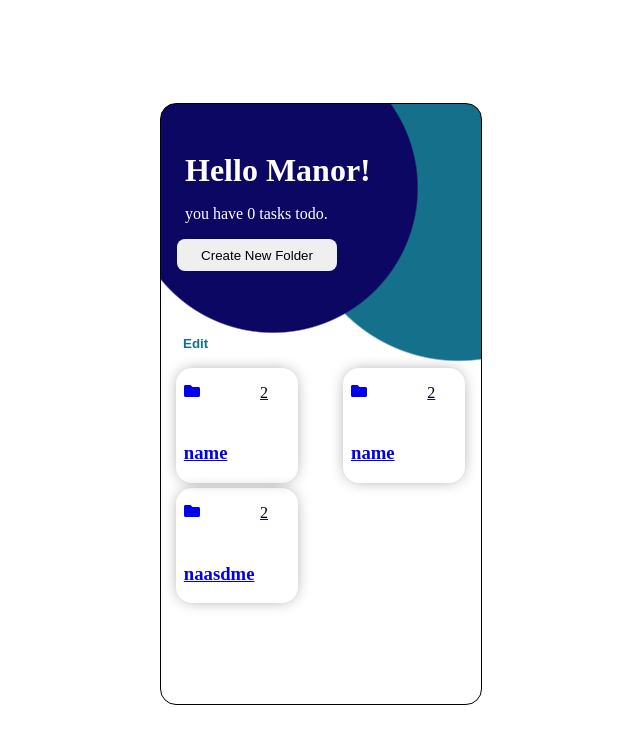
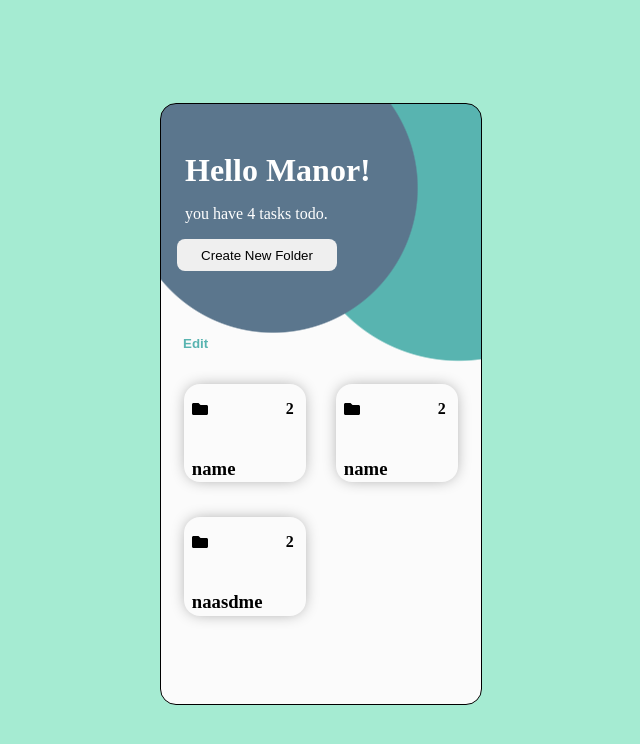
Before and after one commit to ManorHazaz/todo-list, a React (Create React App) app: page / in a window 1280 px wide. Shown: the top 744 px of the page, without its empty margins (319-959 px from the left). Built offline with nearby package versions, Linux system fonts and the light colour scheme.

Commit message:
fixing icons and css

```diff
--- a/package.json
+++ b/package.json
@@ -3,12 +3,14 @@
   "version": "0.1.0",
   "private": true,
   "dependencies": {
+    "@fortawesome/fontawesome-svg-core": "^1.2.34",
+    "@fortawesome/free-solid-svg-icons": "^5.15.2",
+    "@fortawesome/react-fontawesome": "^0.1.14",
     "@testing-library/jest-dom": "^5.11.9",
     "@testing-library/react": "^11.2.3",
     "@testing-library/user-event": "^12.6.0",
     "react": "^17.0.1",
     "react-dom": "^17.0.1",
-    "react-icons": "^4.1.0",
     "react-router-dom": "^5.2.0",
     "react-scripts": "4.0.1",
     "web-vitals": "^0.2.4"
--- a/src/App.js
+++ b/src/App.js
@@ -1,5 +1,5 @@
 import {React , useState} from 'react';
-import {BrowserRouter as Router, Switch, Route, useParams, useRouteMatch} from 'react-router-dom';
+import {BrowserRouter as Router, Route, Redirect} from 'react-router-dom';
 
 import Home from './Home';
 import Tasks from './Tasks';
@@ -10,7 +10,7 @@ function App() {
         {
             id: 1,
             title: 'name',
-			logo: 'logo',
+			icon: 'FaFolder',
 			tasks:
 			[
 				{
@@ -28,7 +28,7 @@ function App() {
         {
             id: 2,
             title: 'name',
-			logo: 'logo',
+			icon: 'FaFolder',
 			tasks:
 			[
 				{
@@ -46,7 +46,7 @@ function App() {
         {
             id: 3,
             title: 'naasdme',
-			logo: 'logo',
+			icon: 'FaFolder',
 			tasks:
 			[
 				{
@@ -63,10 +63,27 @@ function App() {
         }
 		]);
 
+	function tasksToDo()
+	{
+		var todo = 0;
+		folders.forEach( folder =>
+		{
+			folder.tasks.forEach( task =>
+			{
+				if(task.done === false)
+				{
+					todo++;
+				}
+			});
+		});
+
+		return todo;
+	}
+
 	function addFolder()
 	{
 		const lastId = folders[folders.length-1].id;
-		const newFolder = { id: lastId + 1, title: 'new folder', logo: 'logo', tasks: [] };
+		const newFolder = { id: lastId + 1, title: 'new folder', icon: 'FaFolder', tasks: [] };
 		setFolders([ ...folders, newFolder ]);
 	}
 
@@ -80,6 +97,14 @@ function App() {
 			}))
 		);
 	}
+
+	const deleteFolder = (folderId) =>
+	{
+		console.log('delete folder' , folderId);
+		setFolders(folders.filter( (folder) => folder.id !== folderId ));
+		console.log(folders)
+		return <Redirect to="/" />
+    }
 
 	function addTask(folderId)
 	{
@@ -117,6 +142,16 @@ function App() {
 		)
 	}
 
+	function updateTaskDone( id )
+	{
+		setFolders((prev) =>
+			prev.map(({ tasks, ...rest }) =>
+			({
+				...rest,
+				tasks: tasks.map((task) => task.id === id ? {...task ,done: !task.done } :task )
+			}))
+		)
+	}
 
 	function deleteTask(taskId)
 	{
@@ -129,37 +164,16 @@ function App() {
 		))
     }
 
-	function updateTaskDone( id )
-	{
-		setFolders((prev) =>
-			prev.map(({ tasks, ...rest }) =>
-			({
-				...rest,
-				tasks: tasks.map((task) => task.id === id ? {...task ,done: !task.done } :task )
-			}))
-		)
-	}
-
 	return (
 		<div className='App'>
 			<Router>
 				<Route path='/' exact render={(props) =>
 					(
-    					<Home {...props} folders={folders} addFolder={addFolder} />
+    					<Home {...props} folders={folders} addFolder={addFolder} tasksToDo={tasksToDo} />
   					)}
 				/>
 				<Route path='/editFolder' />
-				{/* <Route path='/Tasks/:id' render={(props) =>
-					(
-    					<Tasks {...props} folders={folders} onDelete={deleteTask} updateTaskDone={updateTaskDone} />
-					)}
-				/>
-				<Route path='/Tasks/:id' >
-					<Tasks folders={folders} onDelete={deleteTask} updateTaskDone={updateTaskDone} />
-				</Route> */}
-
-				<Route path='/Tasks/:id' children={<Tasks folders={folders} onDelete={deleteTask} updateTaskDone={updateTaskDone} addTask={addTask} editFolderName={editFolderName} editTaskText={editTaskText} /> } />
-
+				<Route path='/Tasks/:id' children={<Tasks folders={folders} deleteFolder={deleteFolder} onDelete={deleteTask} updateTaskDone={updateTaskDone} addTask={addTask} editFolderName={editFolderName} editTaskText={editTaskText} /> } />
 			</Router>
 		</div>
 	);
--- a/src/Folder.js
+++ b/src/Folder.js
@@ -1,16 +1,16 @@
 import PropTypes from 'prop-types';
-import { FaFolder } from 'react-icons/fa';
+import { FontAwesomeIcon } from '@fortawesome/react-fontawesome';
+import { faFolder } from '@fortawesome/free-solid-svg-icons';
 import { Link } from 'react-router-dom';
 
 function Folder ({ folder })
 {
+
     return (
-        <Link to={`/tasks/${folder.id}`} >
-            <div className='folder'>
-                <span className='icon'><FaFolder /></span>
+        <Link className='folder' to={`/tasks/${folder.id}`} >
+                <FontAwesomeIcon className='icon' icon={faFolder} />
                 <p className='tasks-counter'>{Object.keys(folder.tasks).length}</p>
                 <h3 className='title'>{folder.title}</h3>
-            </div>
         </Link>
     )
 }
--- a/src/Home.js
+++ b/src/Home.js
@@ -1,15 +1,15 @@
 import Folder from './Folder';
-import { FaPlusCircle } from 'react-icons/fa';
 
 
-function Home ({ folders, addFolder })
+
+function Home ({ folders, addFolder, tasksToDo })
 {
     return (
         <div className='container home'>
             <h1> Hello Manor! </h1>
-            <p className='tasks-counter'> you have 0 tasks todo.</p>
-            <button className='btn' onClick={addFolder} >Create New Folder </button>
-            <button className='btn-clean'> Edit </button>
+            <p className='tasks-counter'> you have {tasksToDo()} tasks todo.</p>
+            <button className='btn create-folder' onClick={addFolder} >Create New Folder </button>
+            <button className='btn-clean' > Edit </button>
 
             <div className='folders'>
                 {folders.map((folder) =>(
--- a/src/Task.js
+++ b/src/Task.js
@@ -1,4 +1,5 @@
-import { FaTimes } from 'react-icons/fa';
+import { FontAwesomeIcon } from '@fortawesome/react-fontawesome';
+import { faTimes } from '@fortawesome/free-solid-svg-icons';
 
 function Task ({ task, onDelete, folderId, updateTaskDone, editTaskText })
 {
@@ -7,8 +8,8 @@ function Task ({ task, onDelete, folderId, updateTaskDone, editTaskText })
     return (
         <li className='task'>
             <span className={`task-done ${done}`} onClick={ () => updateTaskDone( task.id )}></span>
-            <input type='text' value={task.text} className='task-text' onChange={ (e) => editTaskText(e.target.value, task.id) }/>
-            <FaTimes className='task-delete' onClick={() => onDelete( task.id )} />
+            <input type='text' value={task.text} className='clean-text-input' onChange={ (e) => editTaskText(e.target.value, task.id) }/>
+            <FontAwesomeIcon icon={faTimes} className='task-delete' onClick={() => onDelete( task.id )} />
         </li>
     )
 }
--- a/src/Tasks.js
+++ b/src/Tasks.js
@@ -1,9 +1,10 @@
 import Task from './Task';
-import { FaArrowLeft, FaPlusCircle } from 'react-icons/fa';
 import { useHistory, useParams } from "react-router-dom";
+import { FontAwesomeIcon } from '@fortawesome/react-fontawesome'
+import { faArrowLeft, faTimes, faPlusCircle } from '@fortawesome/free-solid-svg-icons'
 
 
-function Tasks({ folders , match, onDelete, updateTaskDone ,addTask, editFolderName ,editTaskText})
+function Tasks({ folders , match, onDelete, updateTaskDone ,addTask, editFolderName ,editTaskText, deleteFolder})
 {
     const folderId = useParams().id;
     const index = folders.findIndex(folder => folder.id == folderId);
@@ -11,15 +12,20 @@ function Tasks({ folders , match, onDelete, updateTaskDone ,addTask, editFolderN
 
     return (
         <div className='container page'>
-            <FaArrowLeft onClick={() => history.goBack()} className='backarrow'/>
-            <input type='text' className='folder-title' value={folders[index].title} onChange={(e) => editFolderName(e.target.value, folderId) } />
+            <FontAwesomeIcon icon={faArrowLeft} onClick={() => history.goBack()} className='backarrow'/>
+            <FontAwesomeIcon icon={faTimes} className='task-delete' onClick={() => deleteFolder( folderId )} />
+            <div className='title'>
+                <input type='text' className='clean-text-input folder-title' value={folders[index].title} onChange={(e) => editFolderName(e.target.value, folderId) } />
+
+            </div>
+
             <div className='contant'>
                 <ul className='tasks'>
                     { folders[index].tasks.length > 0 ? folders[index].tasks.map((task) =>(
                         <Task key={task.id} task={task} folderId={index} onDelete={onDelete} updateTaskDone={updateTaskDone} editTaskText={editTaskText} />
                     )) : 'There are no tasks in this folder'}
                 </ul>
-                <FaPlusCircle className='add-task-btn' onClick={() => addTask(folderId)} />
+                <FontAwesomeIcon icon={faPlusCircle} className='add-task-btn' onClick={() => addTask(folderId)} />
             </div>
         </div>
     )
--- a/src/style.css
+++ b/src/style.css
@@ -1,12 +1,17 @@
 :root
 {
-	--primary:  #0d0764;
-	--secondary:  #15708b;
+	--primary:  #5b768d;
+    --secondary:  #58b4b0;
+    --background: #a5ebd2;
+}
+html
+{
+    background-color: var(--background);
 }
 
 body
 {
-  height: 99vh;
+    height: 99vh;
 	display: flex;
 	align-items: center;
 	justify-content: center;
@@ -27,7 +32,9 @@ body
 {
 	background:
 	radial-gradient( circle 9em at 35% 14%, var(--primary) 100%, transparent 101% ),
-	radial-gradient( circle 10em at 93% 16%,var(--secondary) 100%, transparent 101% )
+    radial-gradient( circle 10em at 93% 16%,var(--secondary) 100%, transparent 101% );
+
+    background-color: #fbfbfb;
 }
 
 .page
@@ -66,6 +73,11 @@ h1
     margin: 0 1rem;
 }
 
+.btn:focus
+{
+    outline: none;
+}
+
 .btn-clean
 {
 	display: block;
@@ -81,8 +93,21 @@ h1
 {
     display: grid;
     grid-template-columns: 50% 50%;
-    grid-gap: 5%;
+    grid-column-gap: 0%;
+    grid-row-gap: 10%;
     width: 95%;
+    min-height: 15rem;
+    max-height: 15rem;
+    overflow: scroll;
+    overflow-x: hidden;
+    margin: auto;
+    padding: 1rem 0;
+}
+::-webkit-scrollbar
+{
+    position: absolute;
+    margin: 0;
+    display: none;
 }
 
 .folder
@@ -95,33 +120,37 @@ h1
     padding-left: 5%;
     grid-gap: 5%;
     width: 75%;
-    height: 105%;
+    height: 90%;
+    color: black;
+    text-decoration: none;
 }
 
 .folder .icon
 {
 	justify-self: start;
-	align-self: center;
+    align-self: center;
 }
 
 .folder .tasks-counter
 {
 	justify-self: end;
-	align-self: center;
-	color: black;
-	/* margin: 0; */
+    align-self: center;
+    color: black;
+    margin: 1rem 0.4rem;
+    font-weight: 600;
 }
 
 .folder .title
 {
 	grid-column: 1 / span 2;
 	justify-self: start;
-	align-self: center;
-	/* margin: 0; */
+    align-self: center;
 }
 
-.folder-title
+.page .folder-title
 {
+    font-size: 1.5rem;
+    color: white;
 	margin: 1rem 1.5rem;
 }
 
@@ -167,7 +196,7 @@ h1
     background-color: #17e621ee;
 }
 
-.task .task-text
+.clean-text-input
 {
 	font-weight: 600;
 	color: var(--primary);
@@ -175,7 +204,7 @@ h1
     border: none;
 }
 
-.task .task-text:focus
+.clean-text-input:focus
 {
 	outline: none;
 }
@@ -195,9 +224,15 @@ h1
 
 .add-task-btn
 {
+    cursor: cell;
 	position: fixed;
     font-size: 3rem;
     top: 79%;
     left: 48.8%;
     color: var(--secondary);
 }
+
+.create-folder
+{
+    cursor: cell;
+}
```
Also changed, not shown: 2 other files (tests, documents, lock files or other folders).
